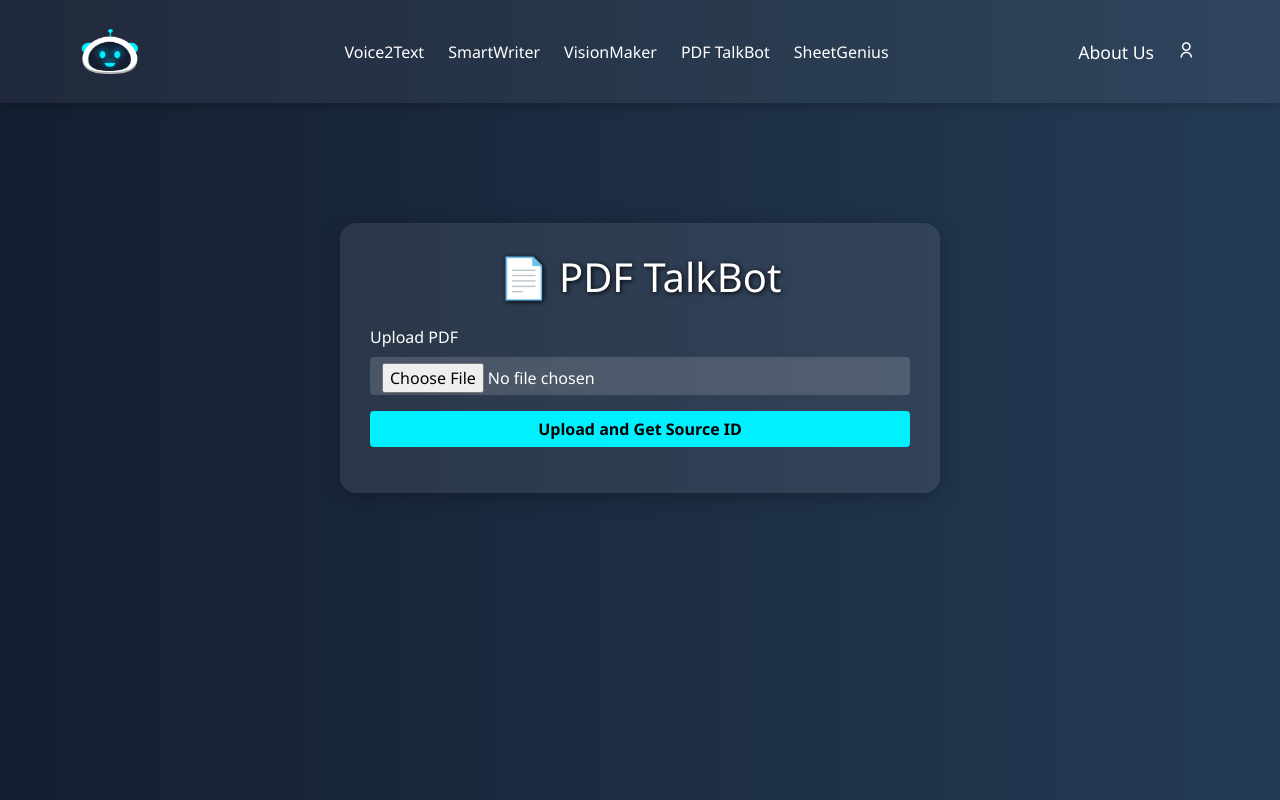
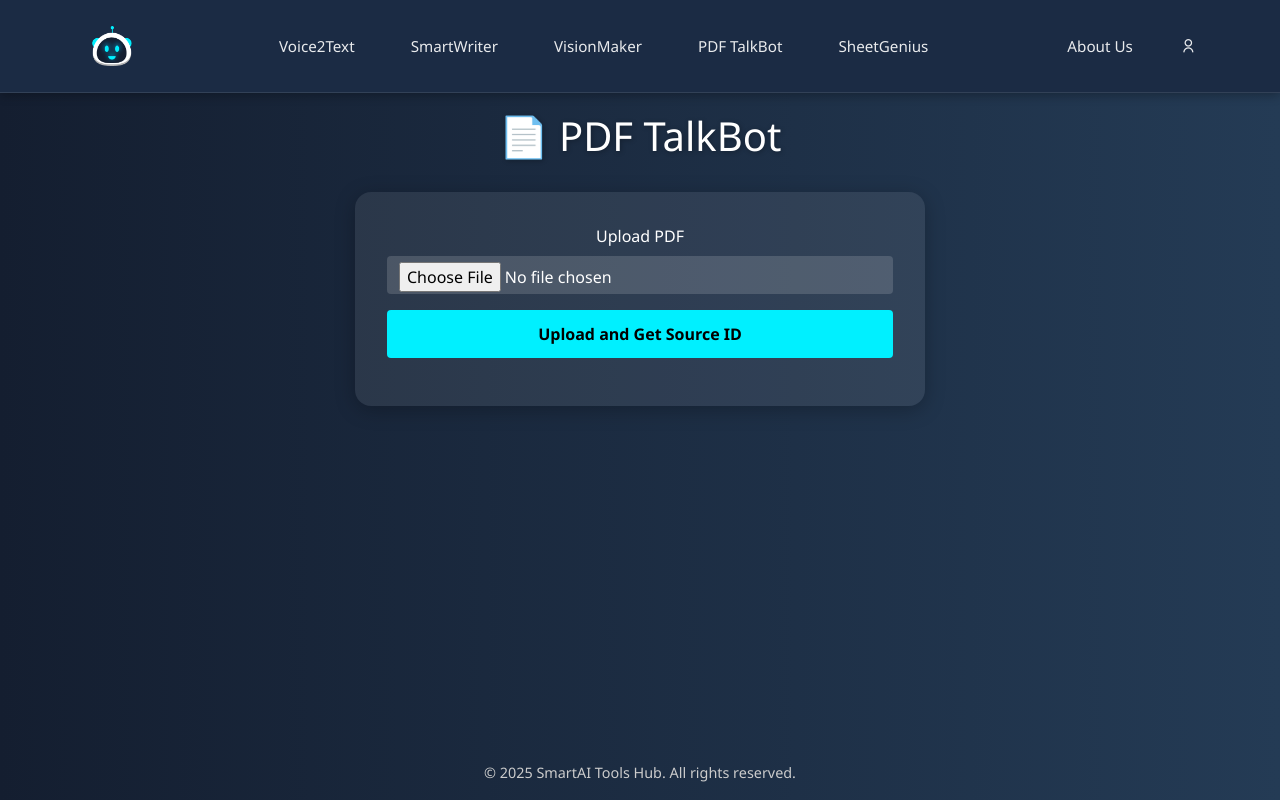
Before and after one commit to devissvtr/bot-multiservices, a Flask app: page /pdf-talkbot in a window 1280 px wide. Run offline with Flask 3, Linux system fonts and the light colour scheme; some libraries are stand-ins or nearby versions.

Commit message:
change nav bar

```diff
--- a/templates/services/pdf-talkbot.html
+++ b/templates/services/pdf-talkbot.html
@@ -3,14 +3,23 @@
 <head>
   <meta charset="UTF-8" />
   <meta name="viewport" content="width=device-width, initial-scale=1.0"/>
-  <title>PDF TalkBot</title>
+  <title>PDF TalkBot - SmartAI Tools Hub</title>
   <link href="https://stackpath.bootstrapcdn.com/bootstrap/4.5.2/css/bootstrap.min.css" rel="stylesheet">
-  <link href="https://cdn.jsdelivr.net/npm/remixicon@2.5.0/fonts/remixicon.css" rel="stylesheet">
+  <link rel="stylesheet" href="https://cdnjs.cloudflare.com/ajax/libs/remixicon/3.5.0/remixicon.css">
   <style>
+    * {
+      margin: 0;
+      padding: 0;
+      box-sizing: border-box;
+    }
+
     body {
+      font-family: 'Segoe UI', sans-serif;
       background: linear-gradient(to right, #141E30, #243B55);
       color: #fff;
-      font-family: 'Segoe UI', sans-serif;
+      min-height: 100vh;
+      display: flex;
+      flex-direction: column;
     }
 
     .dashboard-logo {
@@ -20,19 +29,27 @@
     }
 
     .header {
-      background-color: rgba(255, 255, 255, 0.05);
-      padding: 1.2rem 2rem;
-      box-shadow: 0 4px 10px rgba(0, 0, 0, 0.2);
+      background-color: #1B2B44;
+      box-shadow: 0 2px 10px rgba(0, 0, 0, 0.3);
+      position: fixed;
+      width: 100%;
+      top: 0;
+      z-index: 100;
+      border-bottom: 1px solid rgba(255, 255, 255, 0.1);
     }
 
     .nav {
       display: flex;
       justify-content: space-between;
       align-items: center;
+      padding: 1rem 2rem;
+      max-width: 1200px;
+      margin: 0 auto;
     }
 
     .nav__logo img {
-      height: 45px;
+      height: 40px;
+      object-fit: contain;
     }
 
     .nav__list {
@@ -40,27 +57,47 @@
       list-style: none;
       margin: 0;
       padding: 0;
+      align-items: center;
     }
 
     .nav__item {
-      margin-left: 1.5rem;
+      margin: 0 1rem;
     }
 
     .nav__link {
-      color: #fff;
+      color: rgba(255, 255, 255, 0.9);
       text-decoration: none;
       font-weight: 500;
+      font-size: 0.95rem;
+      padding: 0.5rem 0.75rem;
+      transition: all 0.3s ease;
     }
 
     .nav__link:hover {
-      color: #00f0ff;
+      color: #fff;
+      background-color: rgba(255, 255, 255, 0.1);
+      border-radius: 4px;
     }
 
-    .nav__login a {
-      color: #fff;
-      margin-left: 1.2rem;
-      text-decoration: none;
-      font-size: 1.1rem;
+    .nav__right {
+      display: flex;
+      align-items: center;
+      gap: 1.5rem;
+    }
+
+    .main {
+      margin-top: 5rem;
+      flex-grow: 1;
+      display: flex;
+      justify-content: center;
+      align-items: flex-start;
+      padding: 2rem 1rem;
+    }
+
+    .container {
+      text-align: center;
+      max-width: 600px;
+      width: 100%;
     }
 
     .card {
@@ -69,9 +106,13 @@
       border-radius: 1rem;
       box-shadow: 0 4px 20px rgba(0, 0, 0, 0.25);
       color: #fff;
-      margin: 120px auto 20px;
-      padding: 30px;
-      max-width: 600px;
+      padding: 2rem;
+    }
+
+    h1 {
+      font-size: 2.5rem;
+      margin-bottom: 2rem;
+      text-shadow: 1px 1px 5px rgba(0, 0, 0, 0.3);
     }
 
     .form-control {
@@ -90,36 +136,40 @@
       border: none;
       color: #000;
       font-weight: bold;
+      padding: 0.75rem 1.5rem;
     }
 
     .btn-primary:hover, .btn-success:hover {
       background-color: #00c6d7;
-      color: #000;
+      transform: translateY(-2px);
+      box-shadow: 0 4px 8px rgba(0, 0, 0, 0.2);
     }
 
     #loading {
       display: none;
       text-align: center;
+      margin-top: 1rem;
     }
 
-    h1 {
-      text-align: center;
-      margin-bottom: 1.5rem;
-      text-shadow: 1px 1px 5px #000;
+    #chatContainer {
+      display: none;
+      margin-top: 2rem;
+      text-align: left;
     }
 
-    .alert-info {
-      background-color: rgba(0, 240, 255, 0.2);
-      border: none;
-      color: #00f0ff;
+    footer {
+      text-align: center;
+      padding: 1rem;
+      font-size: 0.9rem;
+      color: #ccc;
     }
   </style>
 </head>
 <body>
   <header class="header">
-    <nav class="nav container">
+    <nav class="nav">
       <a href="/" class="nav__logo">
-        <img class="dashboard-logo"src="{{ url_for('static', filename='logo_bot-multiservices.png') }}" alt="Logo">
+        <img class="dashboard-logo" src="{{ url_for('static', filename='logo_bot-multiservices.png') }}" alt="Logo">
       </a>
       <ul class="nav__list">
         <li class="nav__item"><a href="/voice2text" class="nav__link">Voice2Text</a></li>
@@ -128,16 +178,17 @@
         <li class="nav__item"><a href="/pdf-talkbot" class="nav__link">PDF TalkBot</a></li>
         <li class="nav__item"><a href="/sheetgenius" class="nav__link">SheetGenius</a></li>
       </ul>
-      <div class="nav__login">
-        <a href="/about-us">About Us</a>
-        <a href="/login"><i class="ri-user-line"></i></a>
+      <div class="nav__right">
+        <a href="/about-us" class="nav__link">About Us</a>
+        <a href="/login" class="nav__link"><i class="ri-user-line"></i></a>
       </div>
     </nav>
   </header>
 
+  <div class="main">
     <div class="container">
+      <h1>📄 PDF TalkBot</h1>
       <div class="card">
-      <h1>📄 PDF TalkBot</h1>
         <div class="form-group">
           <label for="pdfFile">Upload PDF</label>
           <input type="file" class="form-control" id="pdfFile" accept="application/pdf">
@@ -163,6 +214,11 @@
         </div>
       </div>
     </div>
+  </div>
+
+  <footer>
+    &copy; 2025 SmartAI Tools Hub. All rights reserved.
+  </footer>
 
   <script src="https://code.jquery.com/jquery-3.5.1.min.js"></script>
   <script src="{{ url_for('static', filename='pdf-talkbot.js') }}"></script>
```
Also changed, not shown: other parts of templates/services/pdf-talkbot.html (+6 -1 lines). Lines whose indentation alone changed are shown as unchanged.
